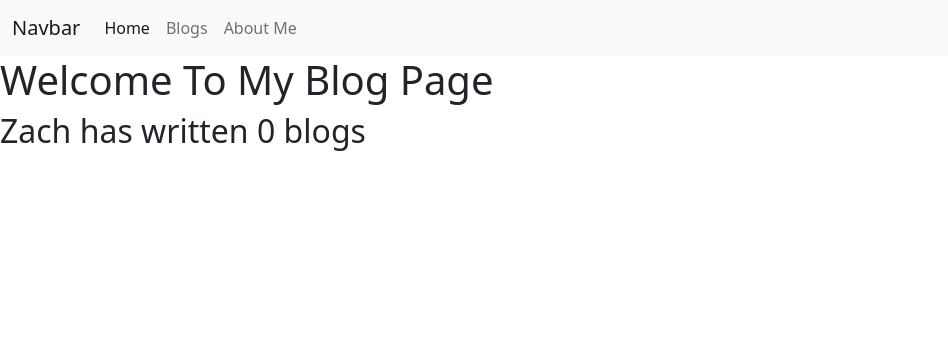
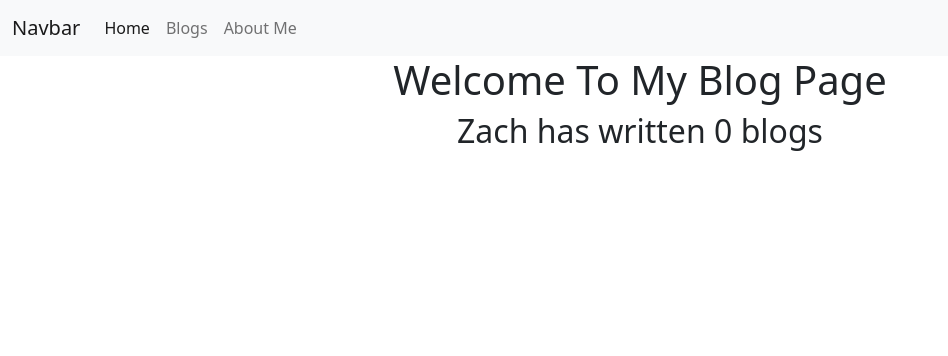
Before and after one commit to zacharybaca/django-portfolio, a Django app: page /blog/ in a window 1280 px wide. Shown: the top 356 px of the page, without its empty margins (0-948 px from the left). Run offline with Django 3.2, Linux system fonts and the light colour scheme; data that the repository does not hold is empty.

Commit message:
some minor adjustments with bootstrap

```diff
--- a/templates/all_blogs.html
+++ b/templates/all_blogs.html
@@ -1,9 +1,11 @@
 {% extends 'base.html' %}
 
 {% block pagecontent %}
+<h1 class="font-weight-bold text-center">Welcome To My Blog Page</h1>
+<h2 class="text-center mb-5">Zach has written {{ blogs.count }} blog{{ blogs.count|pluralize }}</h2>
 
-<h1>Welcome To My Blog Page</h1>
-<h2>Zach has written {{ blogs.count }} blog{{ blogs.count|pluralize }}</h2>
+
+</div>
 {% for blog in blogs %}
    <a href="{% url 'blog:detail' blog.id %}"><h2> {{ blog.title }}</h2></a>
    <h5>{{ blog.date|date:'M d Y'|upper }}</h5>
```
